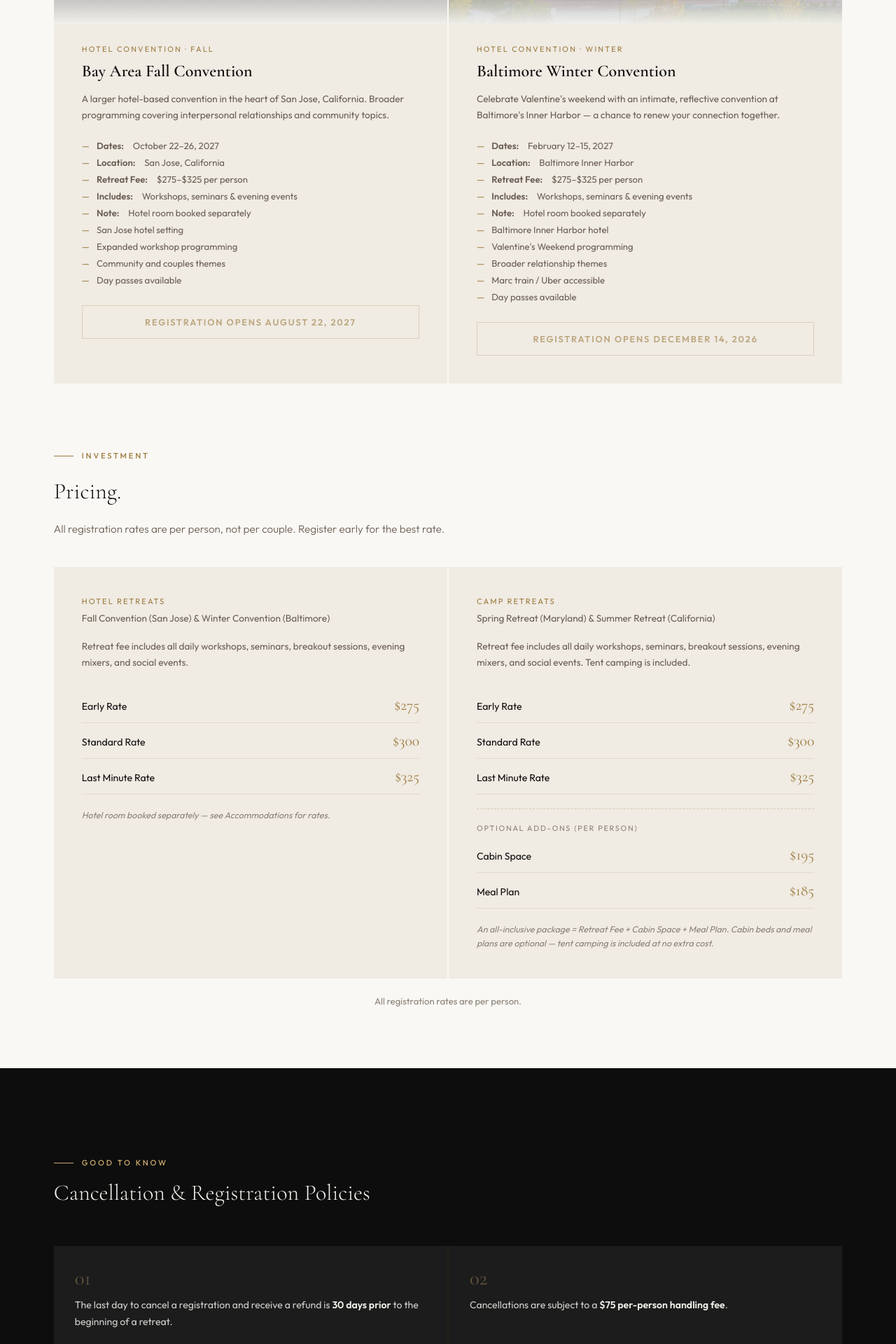
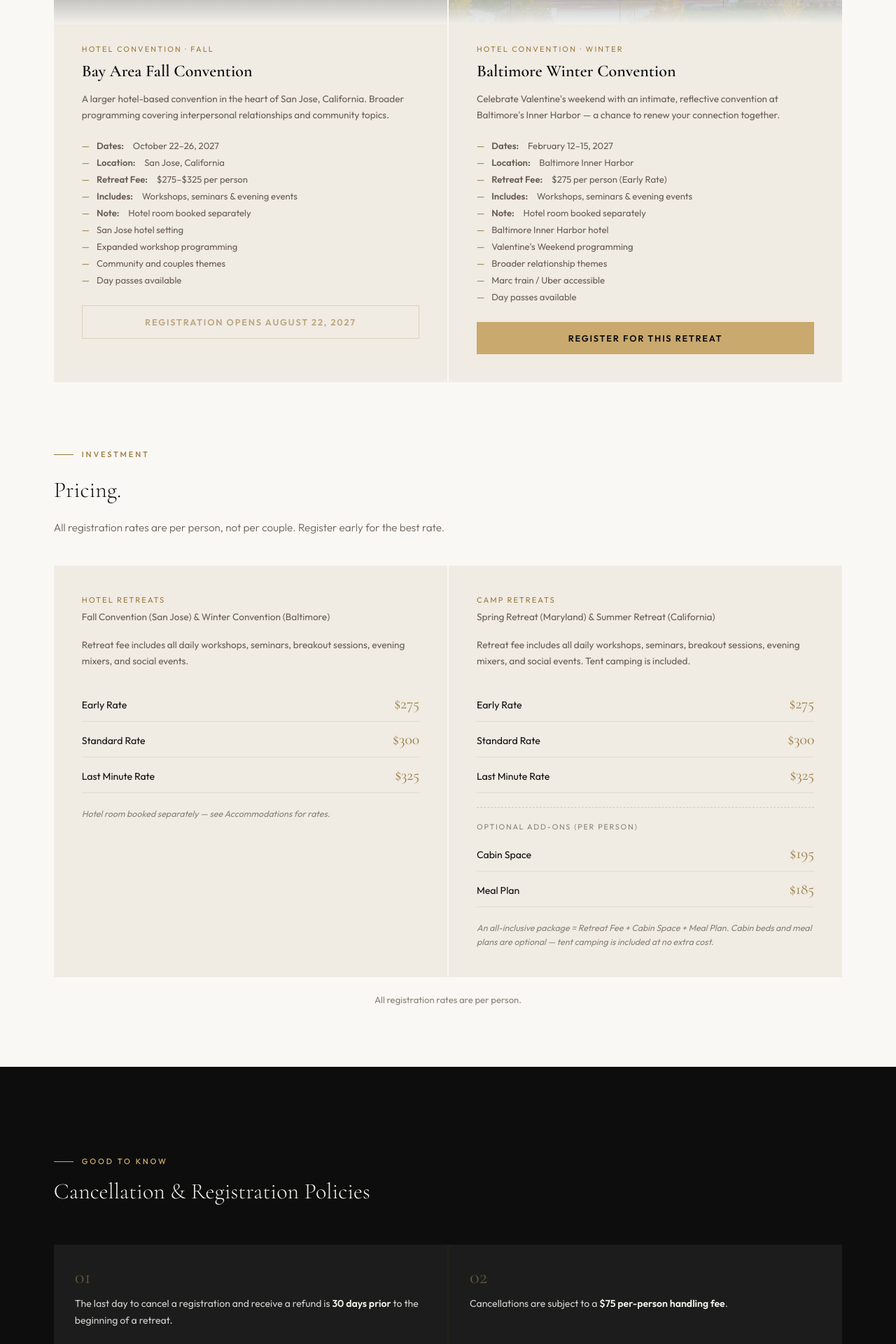
Before and after one commit to gleshner/odyssey-retreats, a Node server app: page /registration in a window 1280 px wide. Shown: the part 1782-3702 px from the top of the page at 70% size. Run offline with Node 20, Linux system fonts and the light colour scheme; grey boxes are pictures that could not be loaded.

Commit message:
Open registration for Baltimore Winter Convention at Early Rate

```diff
--- a/server.js
+++ b/server.js
@@ -116,9 +116,17 @@ const retreats = [
     features: ['Baltimore Inner Harbor hotel', 'Valentine\'s Weekend programming', 'Broader relationship themes', 'Marc train / Uber accessible', 'Day passes available'],
     price: 'Full weekend + day passes',
     inclusive: false,
-    regUrl: null,
+    // Registration opened now (ahead of the standard 60-day-prior rule) with
+    // a live third-party link. Update currentRateTier as the rate advances.
+    regOpensOverride: '2026-11-24',
+    regUrl: 'https://events.event-systems.com/esys/oe26/register',
+    currentRateTier: 'Early',
   },
 ];
+
+// Dollar amount for each named rate tier, shared with the Pricing section
+// below and used to show a retreat's current specific rate once it's open.
+const RATE_TIERS = { Early: 275, Standard: 300, 'Last Minute': 325 };
 
 // Registration for each retreat opens 60 days before it begins, unless a
 // retreat sets its own regOpensOverride date. Returns the retreats array
@@ -143,6 +151,7 @@ function withRegistrationStatus(list) {
       ...r,
       regOpensDate: opensDate,
       regIsOpen: Boolean(r.regUrl) && now >= opensDate,
+      currentRateAmount: r.currentRateTier ? RATE_TIERS[r.currentRateTier] : null,
     };
   });
 }
--- a/views/registration.ejs
+++ b/views/registration.ejs
@@ -32,7 +32,11 @@
       <div class="reg-card-meta">
         <div class="reg-meta-row"><strong>Dates:</strong>&nbsp;<%= r.dates %></div>
         <div class="reg-meta-row"><strong>Location:</strong>&nbsp;<%= r.location %></div>
+        <% if (r.regIsOpen && r.currentRateAmount) { %>
+        <div class="reg-meta-row"><strong>Retreat Fee:</strong>&nbsp;$<%= r.currentRateAmount %> per person (<%= r.currentRateTier %> Rate)</div>
+        <% } else { %>
         <div class="reg-meta-row"><strong>Retreat Fee:</strong>&nbsp;$275&ndash;$325 per person</div>
+        <% } %>
         <% if (r.type === 'Camp Retreat') { %>
         <div class="reg-meta-row"><strong>Includes:</strong>&nbsp;Workshops, seminars &amp; evening events; tent camping included</div>
         <div class="reg-meta-row"><strong>Optional:</strong>&nbsp;Cabin space $195 &middot; Meal plan $185 (per person)</div>
```
